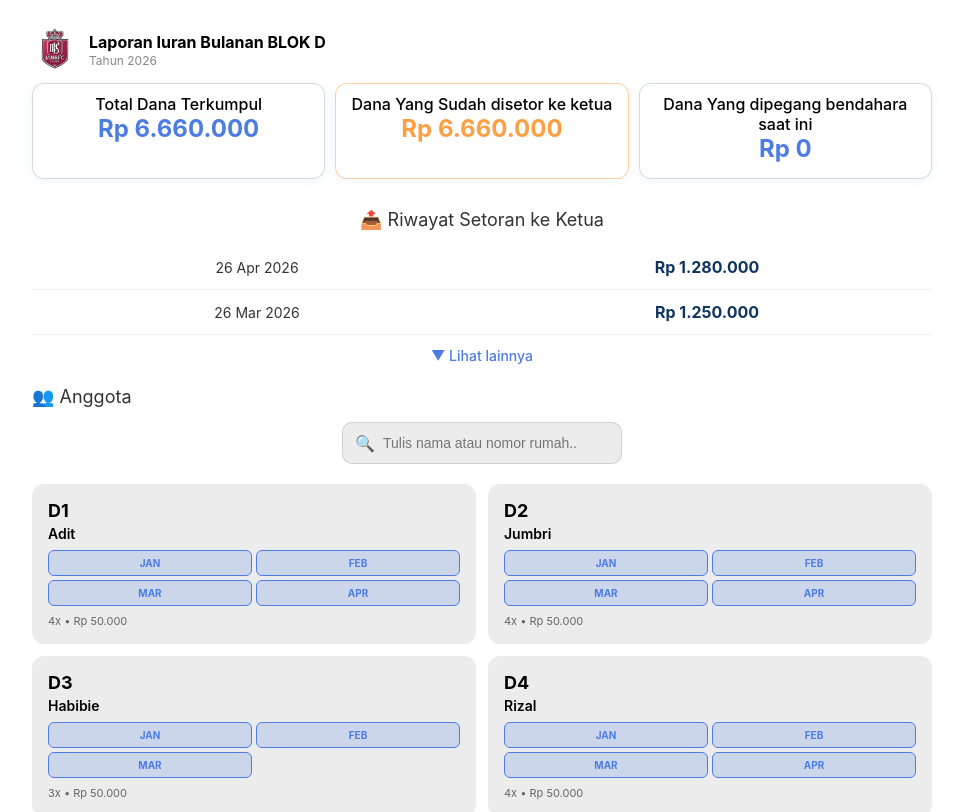
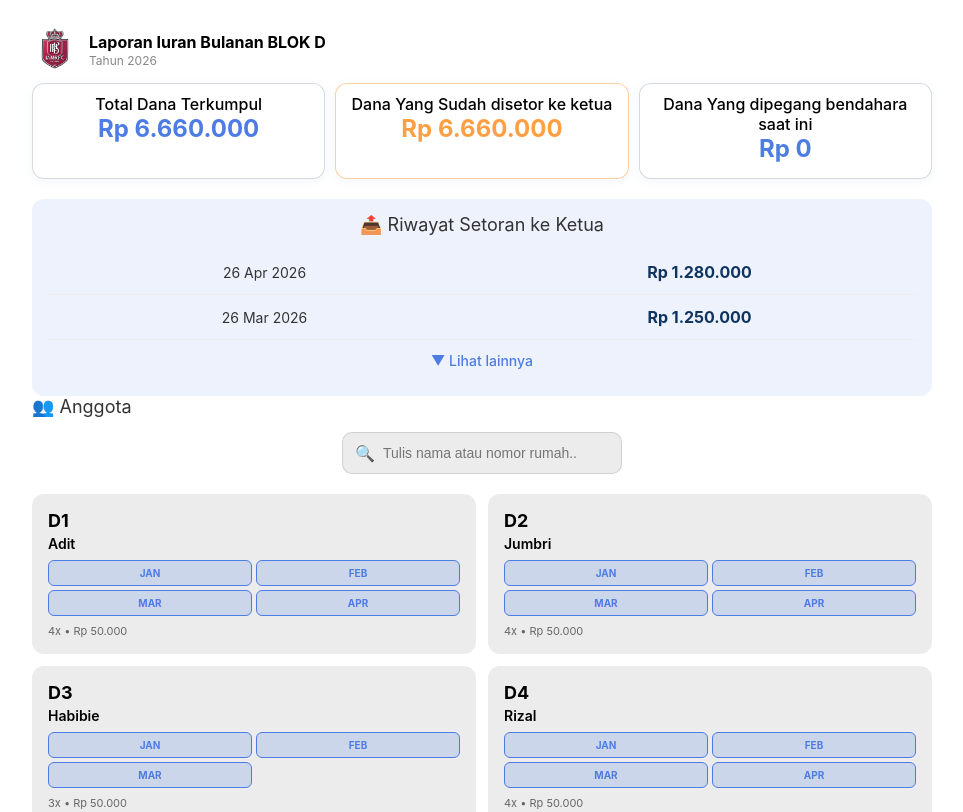
Before and after one commit to aloyb/blokd-app, a Next.js app in the folder blokd-app/: page / in a window 1280 px wide. Shown: the top 812 px of the page, without its empty margins (158-1121 px from the left). Built offline with nearby package versions, Linux system fonts and the light colour scheme.

Commit message:
History section light blue background

```diff
--- a/blokd-app/pages/index.js
+++ b/blokd-app/pages/index.js
@@ -212,7 +212,7 @@ const styles = {
   pagination: { display: 'flex', justifyContent: 'center', alignItems: 'center', gap: '12px', marginTop: '20px', padding: '16px 0' },
   paginationButton: { background: 'rgba(128,128,128,0.25)', border: '1px solid rgba(128,128,128,0.3)', color: '#333', padding: '8px 16px', borderRadius: '8px', cursor: 'pointer', fontSize: '14px' },
   pageInfo: { color: '#888', fontSize: '14px' },
-  historySection: { marginTop: '20px', padding: '10px 0' },
+  historySection: { marginTop: '20px', padding: '15px', background: 'rgba(77,124,229,0.1)', borderRadius: '12px' },
   historyItem: { display: 'flex', justifyContent: 'space-between', alignItems: 'center', padding: '12px 0', borderBottom: '1px solid #eee', textAlign: 'center' },
   historyDate: { color: '#333', fontSize: '14px', textAlign: 'center', flex: 1 },
   historyAmount: { color: '#0f3460', fontWeight: 'bold', fontSize: '16px', textAlign: 'center', flex: 1 },
```
